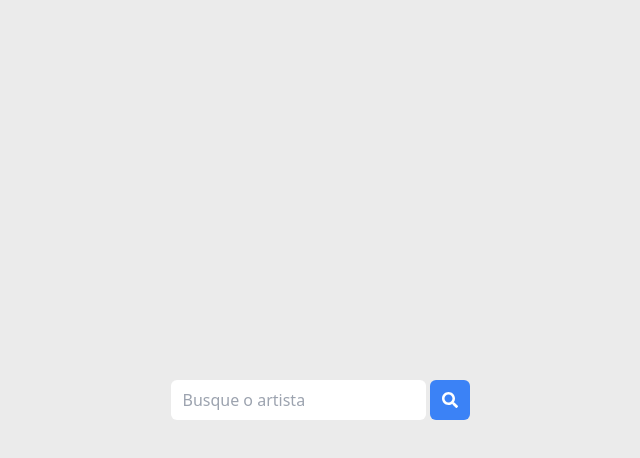
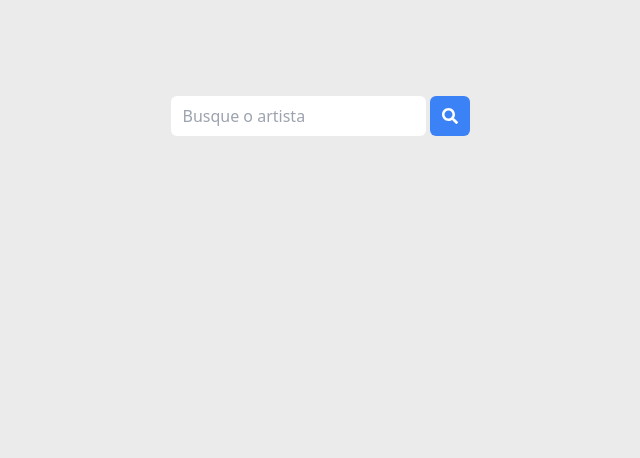
Before and after one commit to wesleyara/job-frontend-developer, a Next.js app: page / in a window 1280 px wide. Shown: the top 458 px of the page, without its empty margins (320-960 px from the left). Built offline with nearby package versions, Linux system fonts and the light colour scheme.

Commit message:
feat: Refactor PageFrame component and improve search functionality

```diff
--- a/src/components/PageFrame/index.tsx
+++ b/src/components/PageFrame/index.tsx
@@ -2,7 +2,6 @@
 
 import { useData } from "~/context/DataContext";
 import { FaSearch } from "react-icons/fa";
-import { MdClear } from "react-icons/md";
 
 import { Search } from "../Search";
 import { SelectAttraction } from "../SelectAttraction";
@@ -14,16 +13,31 @@ export const PageFrame = () => {
     ticketSearchIsLoading,
     handleSearch,
     handleChange,
-    handleClear,
   } = useData();
 
+  const enableToRender = ticketSearchData && ticketSearchData.length > 0;
+
   return (
-    <main className="h-[100vh] flex flex-col items-center justify-center bg-[#ebebeb]">
+    <main className="flex flex-col items-center my-24">
       <Search.Root>
         <Search.Input onChange={handleChange} value={searchQuery} />
         <Search.Button icon={FaSearch} onClick={handleSearch} />
-        {searchQuery && <Search.Button icon={MdClear} onClick={handleClear} />}
       </Search.Root>
+
+      {ticketSearchIsLoading ? (
+        <p className="mt-10">Carregando...</p>
+      ) : (
+        enableToRender && (
+          <div className="flex flex-col gap-3 mt-5 overflow-auto md:w-[600px] w-[90%]">
+            {ticketSearchData.map(item => (
+              <SelectAttraction.Root key={item.id}>
+                <SelectAttraction.Content item={item} />
+                <SelectAttraction.Button />
+              </SelectAttraction.Root>
+            ))}
+          </div>
+        )
+      )}
     </main>
   );
 };
```
